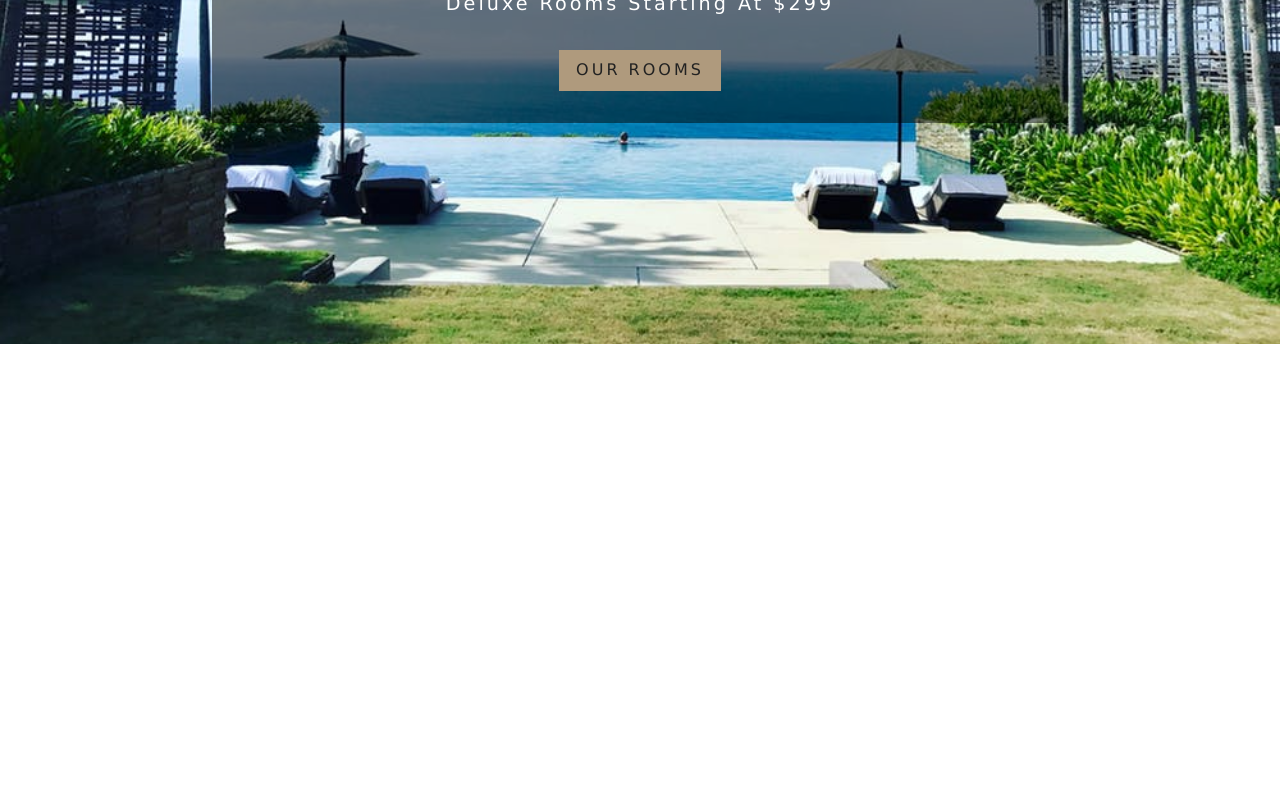
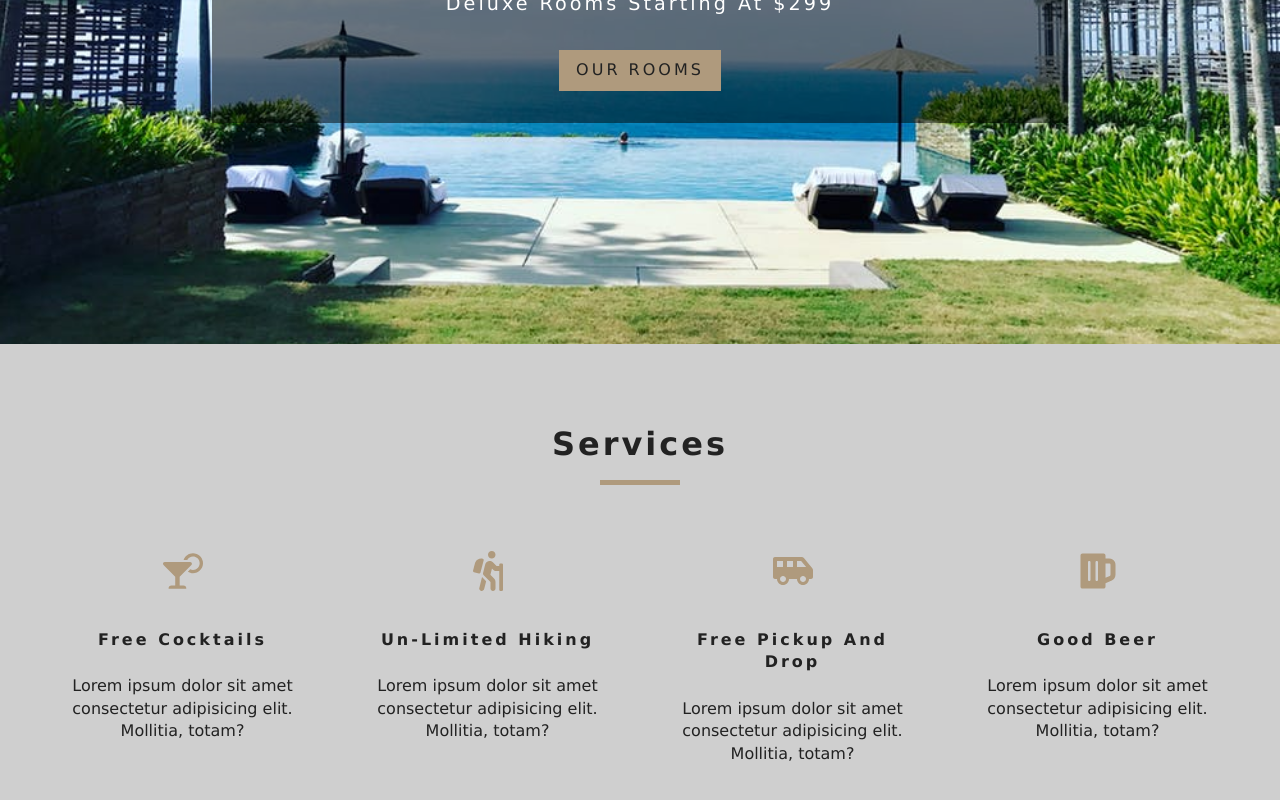
Before and after one commit to prashantbhat84/BeachResort, a React (Create React App) app: page / in a window 1280 px wide. Shown: the part 456-1256 px from the top of the page. Before the commit the page ends 800 px from the top, so only its background shows below. Built offline with nearby package versions, Linux system fonts and the light colour scheme.

Commit message:
services  section done with a seperate title component

```diff
--- a/src/App.css
+++ b/src/App.css
@@ -293,6 +293,7 @@ h6 {
 
 .services h6 {
   letter-spacing: var(--mainSpacing);
+  text-transform: capitalize;
 }
 
 .services p {
--- a/src/components/Error.js
+++ b/src/components/Error.js
@@ -1,7 +1,17 @@
 import React from "react";
 import Hero from "./Hero/Hero";
+import Banner from "./Banner/Banner";
+import { Link } from "react-router-dom";
 
 const Error = () => {
-  return <Hero></Hero>;
+  return (
+    <Hero>
+      <Banner title="404" subtitle="Page Not Found">
+        <Link to="/" className="btn-primary">
+          Home
+        </Link>
+      </Banner>
+    </Hero>
+  );
 };
 export default Error;
--- a/src/components/Home.js
+++ b/src/components/Home.js
@@ -1,16 +1,23 @@
-import React from "react";
+import React, { Fragment } from "react";
 import Hero from "./Hero/Hero";
 import Banner from "./Banner/Banner";
 import { Link } from "react-router-dom";
+import Services from "./Services/Services";
 
 export default function Home() {
   return (
+    <Fragment>
       <Hero>
-      <Banner title="Luxurious Rooms" subtitle="Deluxe Rooms starting at $299">
+        <Banner
+          title="Luxurious Rooms"
+          subtitle="Deluxe Rooms starting at $299"
+        >
           <Link to="/rooms" className="btn-primary">
             Our Rooms
           </Link>
         </Banner>
       </Hero>
+      <Services />
+    </Fragment>
   );
 }
--- a/src/components/Rooms.js
+++ b/src/components/Rooms.js
@@ -1,6 +1,16 @@
 import React from "react";
 import Hero from "./Hero/Hero";
+import Banner from "./Banner/Banner";
+import { Link } from "react-router-dom";
 
 export default function Rooms() {
-  return <Hero hero="roomsHero" />;
+  return (
+    <Hero hero="roomsHero">
+      <Banner title="Our Rooms">
+        <Link to="/" className="btn-primary">
+          Home
+        </Link>
+      </Banner>
+    </Hero>
+  );
 }
--- /dev/null
+++ b/src/components/Services/Services.js
@@ -0,0 +1,52 @@
+import React, { Component } from "react";
+import Title from "../Title/Title";
+import { FaCocktail, FaHiking, FaShuttleVan, FaBeer } from "react-icons/fa";
+
+export default class Services extends Component {
+  state = {
+    services: [
+      {
+        icon: <FaCocktail />,
+        title: "Free Cocktails",
+        info:
+          " Lorem ipsum dolor sit amet consectetur adipisicing elit. Mollitia, totam?"
+      },
+      {
+        icon: <FaHiking />,
+        title: "Un-Limited Hiking",
+        info:
+          " Lorem ipsum dolor sit amet consectetur adipisicing elit. Mollitia, totam?"
+      },
+      {
+        icon: <FaShuttleVan />,
+        title: "Free Pickup and Drop",
+        info:
+          " Lorem ipsum dolor sit amet consectetur adipisicing elit. Mollitia, totam?"
+      },
+      {
+        icon: <FaBeer />,
+        title: "Good Beer",
+        info:
+          " Lorem ipsum dolor sit amet consectetur adipisicing elit. Mollitia, totam?"
+      }
+    ]
+  };
+  render() {
+    return (
+      <section className="services">
+        <Title title="Services" />
+        <div className="services-center">
+          {this.state.services.map((service, index) => {
+            return (
+              <article key={index} className="service">
+                <span>{service.icon}</span>
+                <h6>{service.title}</h6>
+                <p>{service.info}</p>
+              </article>
+            );
+          })}
+        </div>
+      </section>
+    );
+  }
+}
--- /dev/null
+++ b/src/components/Title/Title.js
@@ -0,0 +1,12 @@
+import React from "react";
+
+const Title = ({ title }) => {
+  return (
+    <div className="section-title">
+      <h4>{title}</h4>
+      <div></div>
+    </div>
+  );
+};
+
+export default Title;
```
Lines whose indentation alone changed are shown as unchanged.
